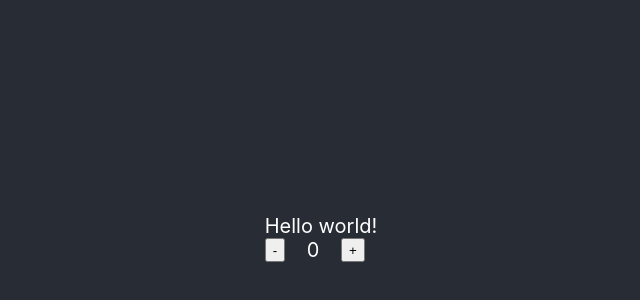
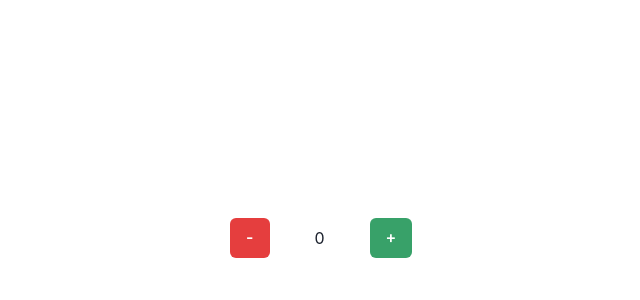
Before and after one commit to mordv/cleansetup, a React (Create React App) app: page /#/ in a window 1280 px wide. Shown: the part 162-462 px from the top of the page, without its empty margins (319-959 px from the left). Built offline with nearby package versions, Linux system fonts and the light colour scheme.

Commit message:
moved from styled-components to chakra+emotion

```diff
--- a/src/App.tsx
+++ b/src/App.tsx
@@ -1,24 +1,15 @@
 import React from 'react';
 import { theme } from './styles/theme';
-import styled, { ThemeProvider } from 'styled-components';
-import { GlobalStyles } from './styles/global';
 import { AppRoutes } from './routes/AppRoutes';
+import { Center, ChakraProvider } from '@chakra-ui/react';
+import { Global } from '@emotion/react';
+import { globalStyles } from './styles/global';
 
-const App: React.FC = () => (
-  <ThemeProvider theme={theme}>
-    <GlobalStyles />
-    <AppContainer>
+export const App: React.FC = () => (
+  <ChakraProvider theme={theme}>
+    <Global styles={globalStyles} />
+    <Center w={`full`} h={`full`}>
       <AppRoutes />
-    </AppContainer>
-  </ThemeProvider>
+    </Center>
+  </ChakraProvider>
 );
-
-const AppContainer = styled.div`
-  display: flex;
-  width: 100%;
-  height: 100%;
-  align-items: center;
-  justify-content: center;
-`;
-
-export default App;
--- a/src/components/Counter.tsx
+++ b/src/components/Counter.tsx
@@ -1,8 +1,8 @@
 import React from 'react';
 import { AppState, useAppStore } from '../state/state';
 import shallow from 'zustand/shallow';
-import styled from 'styled-components';
 import { TestComponent } from './TestComponent';
+import { Button, Center, Flex } from '@chakra-ui/react';
 
 const selector = ({ dec, inc, counter }: AppState) => ({ dec, inc, counter });
 
@@ -10,16 +10,16 @@ export const Counter: React.FC = () => {
   const { counter, inc, dec } = useAppStore(selector, shallow);
 
   return (
-    <Flex>
-      <button onClick={dec}>-</button>
-      <TestComponent name={counter.toString()} />
-      <button onClick={inc}>+</button>
+    <Flex width={`f`} justifyContent={`space-between`} alignItems={`center`}>
+      <Button onClick={dec} colorScheme={`red`}>
+        -
+      </Button>
+      <Center px={2} minW={`100px`} maxW={`100px`}>
+        <TestComponent name={counter.toString()} />
+      </Center>
+      <Button onClick={inc} colorScheme={`green`}>
+        +
+      </Button>
     </Flex>
   );
 };
-
-const Flex = styled.div`
-  width: 100px;
-  display: flex;
-  justify-content: space-between;
-`;
--- a/src/components/TestComponent.tsx
+++ b/src/components/TestComponent.tsx
@@ -1,13 +1,8 @@
 import React from 'react';
-import styled from 'styled-components';
+import { Text } from '@chakra-ui/react';
 
 interface TestComponentProps {
   name: string;
 }
 
-export const TestComponent: React.FC<TestComponentProps> = ({ name }) => <Text>{name}</Text>;
-
-const Text = styled.div`
-  color: ${({ theme: { colors } }) => colors.text};
-  font-size: 20px;
-`;
+export const TestComponent: React.FC<TestComponentProps> = ({ name }) => <Text userSelect={`none`}>{name}</Text>;
--- a/src/index.tsx
+++ b/src/index.tsx
@@ -1,7 +1,6 @@
 import React from 'react';
 import ReactDOM from 'react-dom';
-import App from './App';
-import reportWebVitals from './reportWebVitals';
+import { App } from './App';
 
 ReactDOM.render(
   <React.StrictMode>
@@ -9,8 +8,3 @@ ReactDOM.render(
   </React.StrictMode>,
   document.getElementById(`root`)
 );
-
-// If you want to start measuring performance in your app, pass a function
-// to log results (for example: reportWebVitals(console.log))
-// or send to an analytics endpoint. Learn more: https://bit.ly/CRA-vitals
-reportWebVitals();
--- a/src/pages/HomePage.tsx
+++ b/src/pages/HomePage.tsx
@@ -1,10 +1,8 @@
 import React from 'react';
-import { TestComponent } from '../components/TestComponent';
 import { Counter } from '../components/Counter';
 
 export const HomePage: React.FC = () => (
   <div>
-    <TestComponent name={`Hello world!`} />
     <Counter />
   </div>
 );
--- a/src/reportWebVitals.ts
+++ /dev/null
@@ -1,16 +0,0 @@
-import { ReportHandler } from 'web-vitals';
-
-// eslint-disable-next-line @typescript-eslint/explicit-module-boundary-types
-const reportWebVitals = (onPerfEntry?: ReportHandler) => {
-  if (onPerfEntry && onPerfEntry instanceof Function) {
-    import(`web-vitals`).then(({ getCLS, getFID, getFCP, getLCP, getTTFB }) => {
-      getCLS(onPerfEntry);
-      getFID(onPerfEntry);
-      getFCP(onPerfEntry);
-      getLCP(onPerfEntry);
-      getTTFB(onPerfEntry);
-    });
-  }
-};
-
-export default reportWebVitals;
--- a/src/styles/global.ts
+++ b/src/styles/global.ts
@@ -1,16 +1,12 @@
-import { createGlobalStyle } from 'styled-components';
+import { css } from '@emotion/react';
 
-export const GlobalStyles = createGlobalStyle`
+export const globalStyles = css`
   body {
     margin: 0;
     font-family: -apple-system, BlinkMacSystemFont, 'Segoe UI', 'Roboto', 'Oxygen', 'Ubuntu', 'Cantarell', 'Fira Sans',
-    'Droid Sans', 'Helvetica Neue', sans-serif;
+      'Droid Sans', 'Helvetica Neue', sans-serif;
     -webkit-font-smoothing: antialiased;
     -moz-osx-font-smoothing: grayscale;
-  }
-
-  code {
-    font-family: source-code-pro, Menlo, Monaco, Consolas, 'Courier New', monospace;
   }
 
   html,
@@ -18,6 +14,9 @@ export const GlobalStyles = createGlobalStyle`
   #root {
     width: 100%;
     height: 100%;
-    background: #282c34;
+  }
+
+  code {
+    font-family: source-code-pro, Menlo, Monaco, Consolas, 'Courier New', monospace;
   }
 `;
--- a/src/styles/theme.ts
+++ b/src/styles/theme.ts
@@ -1,5 +1,7 @@
-export const theme = {
-  colors: {
-    text: `#ffffff`,
-  },
+import { extendTheme, ThemeConfig } from '@chakra-ui/react';
+
+const config: ThemeConfig = {
+  initialColorMode: `light`,
+  useSystemColorMode: false,
 };
+export const theme = extendTheme({ config });
--- a/src/utils/mathUtils.ts
+++ b/src/utils/mathUtils.ts
@@ -13,8 +13,10 @@ export const avg = (numbers: number[]): number => {
 
 export const intRange = (length: number): number[] => Array.from({ length }).map((_, idx) => idx);
 
-export const randomFilter = <T extends unknown>(probability: number): ((val: T) => boolean) => () =>
-  Math.random() < probability / 100;
+export const randomFilter =
+  <T>(probability: number): ((val: T) => boolean) =>
+  () =>
+    Math.random() < probability / 100;
 
 const getRandomInt = (min: number, max: number): number => {
   min = Math.ceil(min);
```
Also changed, not shown: package.json (+17 -16 lines), src/state/state.ts (+7 -8 lines), src/styles/styled-components.d.ts (deleted, +0 -10 lines), 1 other file (tests, documents, lock files or other folders).
